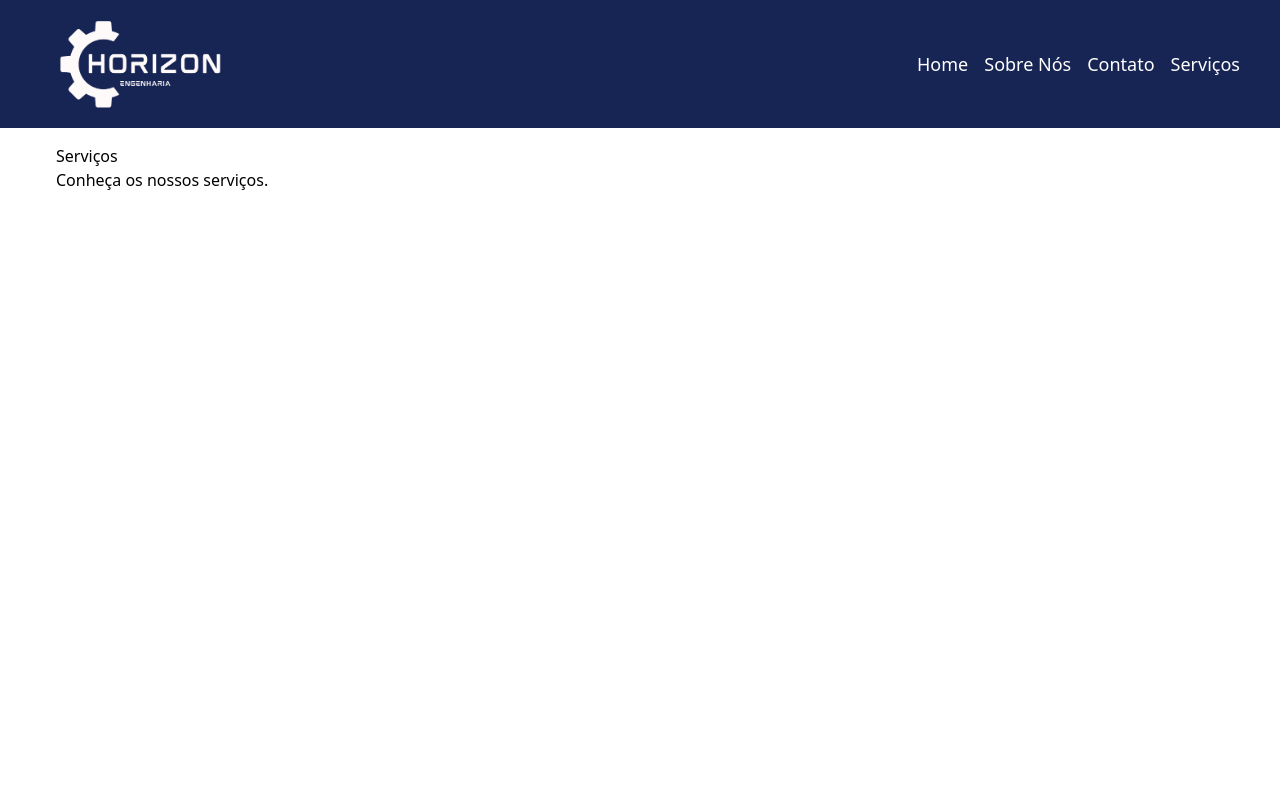
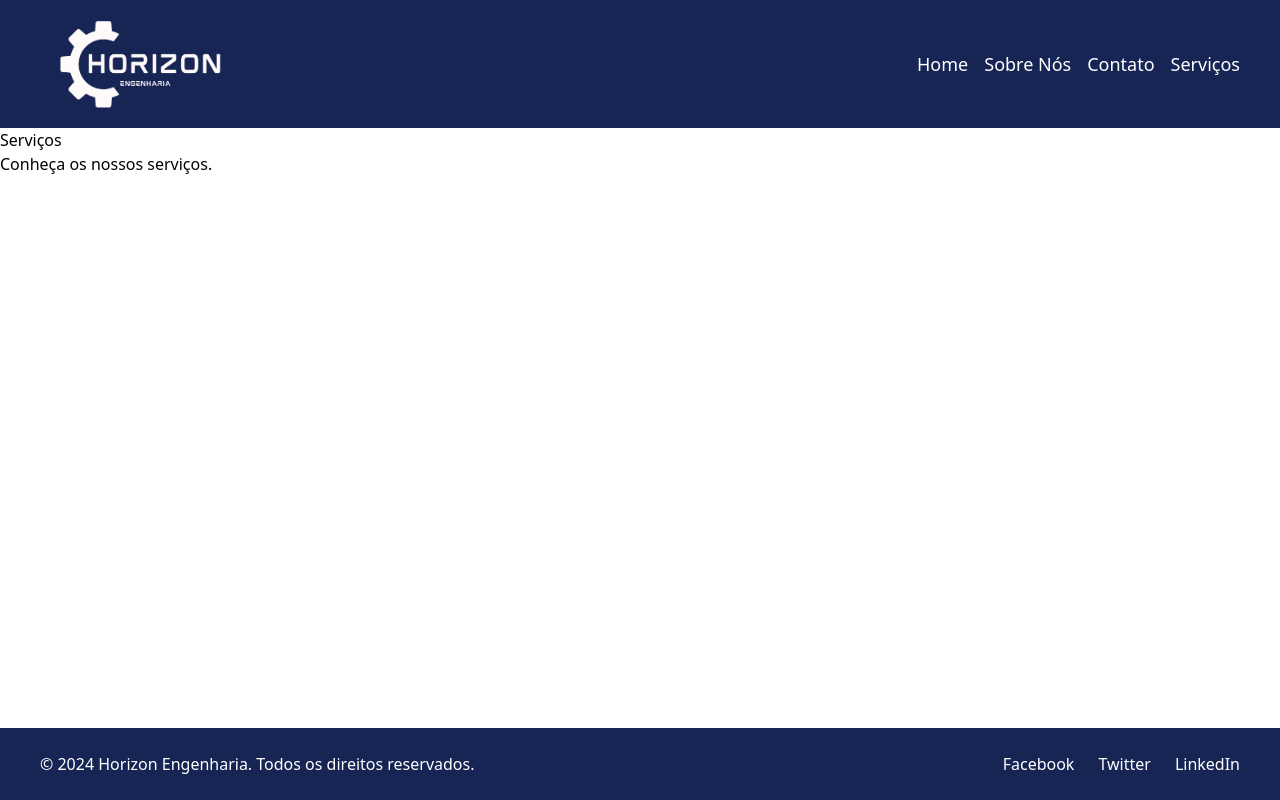
Before and after one commit to moniquedg/GTi-site-react, a React (Create React App) app: page /services in a window 1280 px wide. Built offline with nearby package versions, Linux system fonts and the light colour scheme.

Commit message:
Criaçao do footer

```diff
--- a/src/App.jsx
+++ b/src/App.jsx
@@ -1,27 +1,29 @@
 import React from 'react';
 import { BrowserRouter as Router, Route, Routes } from 'react-router-dom';
+import Navbar from './components/Navbar';
 import Home from './pages/Home';
 import About from './pages/About';
 import Contact from './pages/Contact';
 import Services from './pages/Services';
-import Navbar from './components/Navbar'; // Importar o componente Navbar
+import Footer from './components/Footer';
 
-const App = () => {
+function App() {
   return (
     <Router>
-      <div>
-        <Navbar /> {/* Usar o componente Navbar */}
-        <div className="container mx-auto max-w-screen-xl p-4">
+      <div className="flex flex-col min-h-screen">
+        <Navbar />
+        <main className="flex-grow">
           <Routes>
             <Route path="/" element={<Home />} />
             <Route path="/about" element={<About />} />
             <Route path="/contact" element={<Contact />} />
             <Route path="/services" element={<Services />} />
           </Routes>
-        </div>
+        </main>
+        <Footer />
       </div>
     </Router>
   );
-};
+}
 
 export default App;
--- /dev/null
+++ b/src/components/Footer.jsx
@@ -0,0 +1,20 @@
+import React from 'react';
+
+const Footer = () => {
+  return (
+    <footer className="bg-blue-950 text-white py-6">
+      <div className="container mx-auto max-w-screen-xl flex flex-col md:flex-row items-center justify-between">
+        <div className="text-center md:text-left mb-4 md:mb-0">
+          <p>&copy; 2024 Horizon Engenharia. Todos os direitos reservados.</p>
+        </div>
+        <div className="flex space-x-6">
+          <a href="#" className="hover:text-gray-400">Facebook</a>
+          <a href="#" className="hover:text-gray-400">Twitter</a>
+          <a href="#" className="hover:text-gray-400">LinkedIn</a>
+        </div>
+      </div>
+    </footer>
+  );
+};
+
+export default Footer;
```
